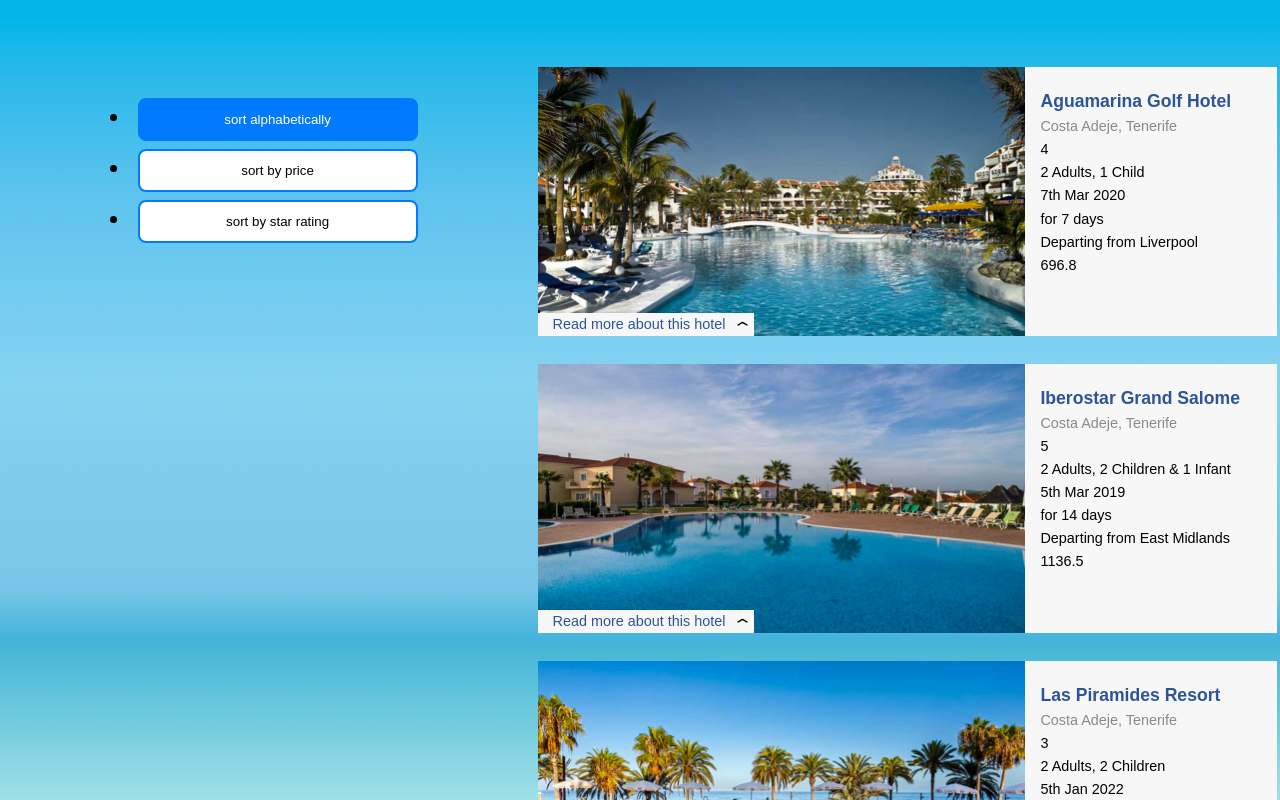
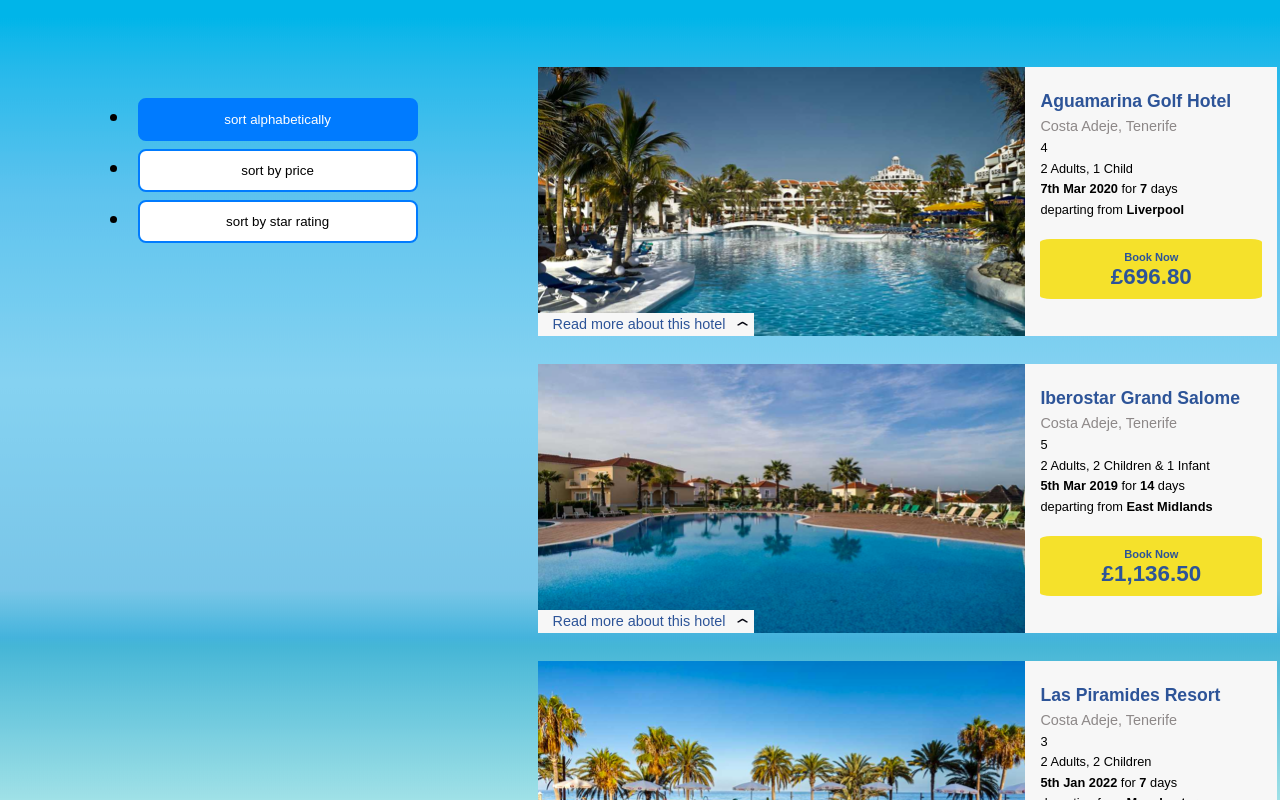
Before and after one commit to SakuraComputing/hotel-ui, a React (Create React App) app: page / in a window 1280 px wide. Shown: the top 800 px of the page. Built offline with nearby package versions, Linux system fonts and the light colour scheme.

Commit message:
Add Button component, update styling

```diff
--- a/src/components/Hotel/Hotel.tsx
+++ b/src/components/Hotel/Hotel.tsx
@@ -1,6 +1,7 @@
 import React, { useState } from 'react';
 import { IHotel } from '../../types/types';
-import { formatDate } from '../../helpers/utils';
+import { currencyFormat, formatDate } from '../../helpers/utils';
+import Button from '../common/Button';
 
 interface IHotelProps {
     hotel: IHotel
@@ -17,7 +18,7 @@
     const toggleString = isOverviewOpen ? 'less' : 'more';
 
     return (
-        <React.Fragment>
+        <div>
             <aside className={isOverviewOpen ? 'hotel-container--expanded' : 'hotel-container'}>
                 <div className={isOverviewOpen ? 'top-container-expanded' : 'top-container-not-expanded'}>
                     <div className='img-container' style={{ backgroundImage: `url(/img/hotel-image-${id}.png)`}}>
@@ -36,13 +37,21 @@
                         </div>
                     </div>
                     <div className='details-container'>
-                        <div className='hotel-title'>{name}</div>
+                        <header className='hotel-title'>{name}</header>
                         <div className='hotel-location'>{resort}</div>
                         <div>{rating}</div>
                         <div>{occupants}</div>
-                        <span><div>{formatDate(date)}</div><div>for {duration} days</div></span>
-                        <div>Departing from {departure}</div>
-                        <div>{price}</div>
+                        <span><strong>{formatDate(date)}</strong> for <strong>{duration}</strong> days</span>
+                        <div className='departure'>departing from <strong>{departure}</strong></div>
+                        <Button
+                            border='none'
+                            color='#F5E12B'
+                            height='60px'
+                            onClick={() => alert('Booking Now')}
+                            radius='5%'
+                            width='100%'
+                            children={<div><div><small className='header'>Book Now</small></div><strong className='price'>{currencyFormat(price)}</strong></div>}
+                        />
                     </div>
                 </div>
                 {isOverviewOpen &&
@@ -52,7 +61,7 @@
                     </div>
                 }
             </aside>
-        </React.Fragment>
+        </div>
     )
 };
 export default Hotel;
--- /dev/null
+++ b/src/components/common/Button.tsx
@@ -0,0 +1,37 @@
+import React from "react";
+
+interface Props {
+  border: string;
+  color: string;
+  children?: React.ReactNode;
+  height: string;
+  onClick: () => void;
+  radius: string
+  width: string;
+}
+
+const Button: React.FC<Props> = ({
+    border,
+    color,
+    children,
+    height,
+    onClick,
+    radius,
+    width
+  }) => {
+  return (
+    <button
+      onClick={onClick}
+      style={{
+         backgroundColor: color,
+         border,
+         borderRadius: radius,
+         height,
+         width
+      }}
+    >
+        {children}
+    </button>
+  );
+}
+export default Button;
--- a/src/helpers/utils.js
+++ /dev/null
@@ -1,5 +0,0 @@
-import { format } from 'date-fns';
-
-export function formatDate(dateString) {
-  return format(new Date(dateString), 'eo MMM yyyy');
-}
--- /dev/null
+++ b/src/helpers/utils.ts
@@ -0,0 +1,9 @@
+import { format } from 'date-fns';
+
+export function formatDate(dateString: string) {
+  return format(new Date(dateString), 'eo MMM yyyy');
+}
+
+export function currencyFormat(num: number) {
+  return '£' + num.toFixed(2).replace(/(\d)(?=(\d{3})+(?!\d))/g, '1,');
+}
--- a/src/styles/base/_settings.scss
+++ b/src/styles/base/_settings.scss
@@ -11,6 +11,7 @@
 $font-size-large: 1.4rem;
 $font-size-medium: 1.1rem;
 $font-size-small: 0.9rem;
+$font-size-x-small: 0.8rem;
 //Spacing
 $m-size: 1.6rem;
 $l-size: 3.2rem;
--- a/src/styles/components/_button.scss
+++ b/src/styles/components/_button.scss
@@ -1,12 +1,10 @@
-.button {
-    height: 100%;
-    width: 100%;
-    background-color: $off-white;
-    font-size: $font-size-small;
-    border-top-width: 1px;
-    border-color: $blue;
-    color: $blue;
-    :first-child {
-        border: none;
-    }
+.price {
+    font-size: $font-size-large;
+    color: $dark-blue;
 }
+
+.header {
+    color: $dark-blue;
+    padding-bottom: 3px;
+    font-weight: 700;
+}
--- a/src/styles/components/_hotel.scss
+++ b/src/styles/components/_hotel.scss
@@ -24,6 +24,7 @@
 
 .hotel-location {
     color: $light-grey;
+    font-size: $font-size-small;
 }
 
 .top-container-expanded {
@@ -44,7 +45,8 @@
 .details-container {
     font-size: $font-size-small;
     margin-left: 15px;
-    margin-top: 20px
+    margin-top: 20px;
+    width: 30%;
 }
 
 .overview-toggle {
@@ -61,7 +63,8 @@
 }
 
 .details-container {
-    margin-left: 15px
+    margin-left: 15px;
+    font-size: $font-size-x-small;
 }
 
 .overview-container {
@@ -85,3 +88,7 @@
     height:10px;
     margin-left: 10px;
 }
+
+.departure {
+    padding-bottom: 1.5em;
+}
```
